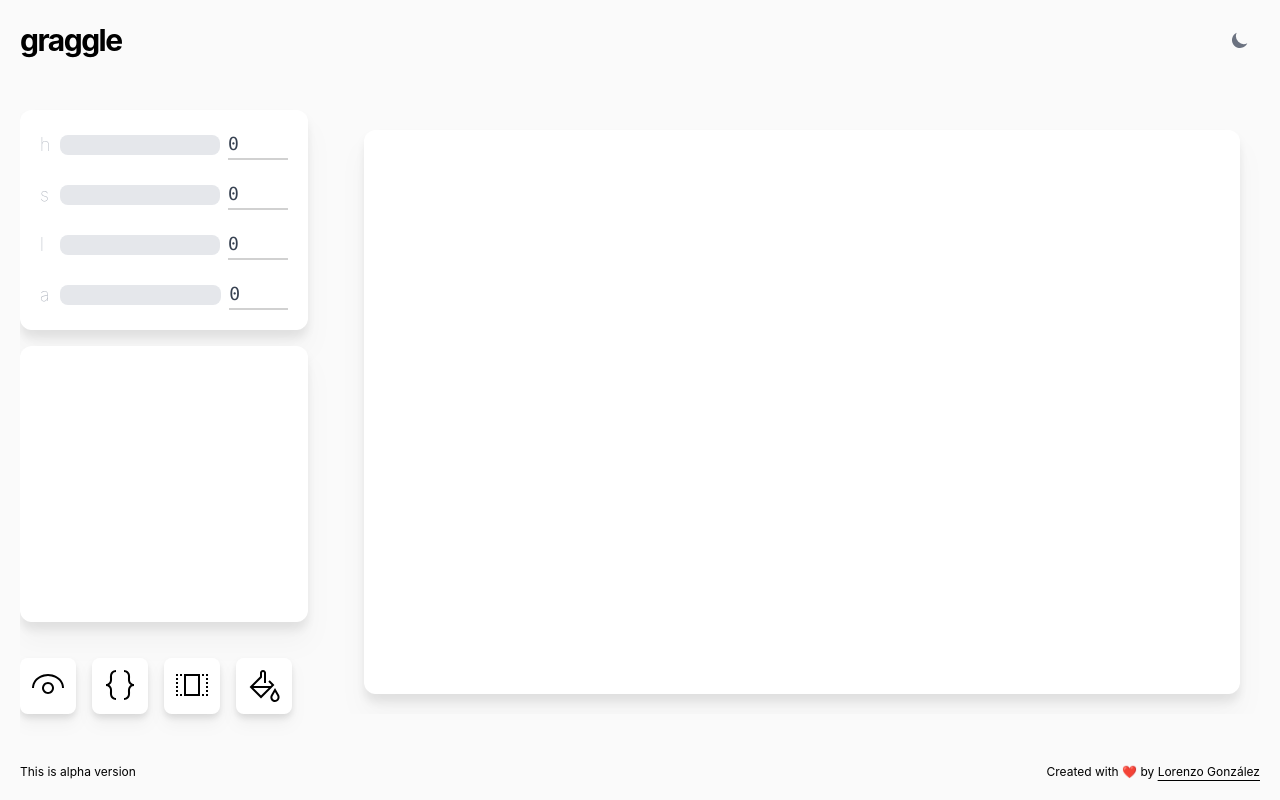
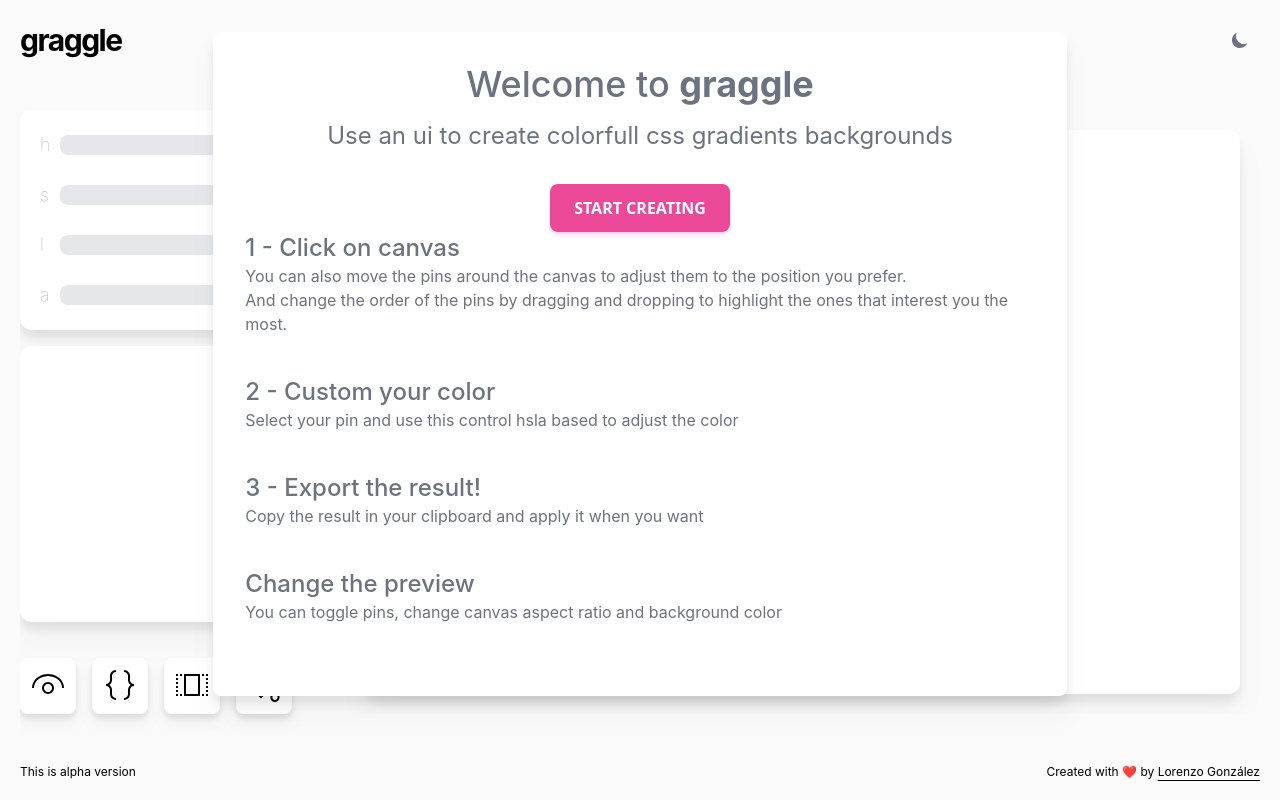
Before and after one commit to enzogdev/graggle-v0, a React (Vite) app: page / in a window 1280 px wide. Built offline with nearby package versions, Linux system fonts and the light colour scheme.

Commit message:
basic onboarding created

```diff
--- a/src/App.tsx
+++ b/src/App.tsx
@@ -2,7 +2,6 @@
 import Header from "./components/Navigation/Header";
 import Canvas from "./components/Canvas/Canvas";
 import SliderController from "./components/ToolBar/SliderController";
-// import CodeBlock from "./components/ToolBar/CodeBlock";
 import Footer from "./components/Navigation/Footer";
 import PinList from "./components/ToolBar/PinList";
 import Toolbar from "./components/ToolBar/ToolBar";
--- a/src/components/Navigation/Header.tsx
+++ b/src/components/Navigation/Header.tsx
@@ -1,5 +1,6 @@
+import { launchOnboarding } from "./Onboarding";
 import ThemeSwitcher from "./ThemeSwitcher";
-
+launchOnboarding();
 export default function Header() {
   return (
     <header className="w-full flex justify-between items-center dark:text-gray-100">
--- /dev/null
+++ b/src/components/Navigation/Onboarding.tsx
@@ -0,0 +1,74 @@
+import { createRoot } from "react-dom/client";
+
+export function Onboarding() {
+  const handleCloseOnboarding = (e) => {
+    e.preventDefault();
+    const elementoEliminar = document.getElementById("onboarding");
+
+    if (elementoEliminar && elementoEliminar.parentNode) {
+      elementoEliminar.parentNode.removeChild(elementoEliminar);
+    }
+  };
+
+  return (
+    <div
+      id="onboarding"
+      className="w-full p-8 text-gray-500 bg-white rounded-lg dark:text-gray-400 dark:bg-gray-800 "
+    >
+      <section className="text-center">
+        <h1 className="text-4xl font-medium mb-4">
+          Welcome to <span className="font-bold">graggle</span>
+        </h1>
+        <h2 className="text-2xl mb-8">
+          Use an ui to create colorfull css gradients backgrounds
+        </h2>
+        <button
+          onClick={handleCloseOnboarding}
+          className="rounded-lg bg-pink-500 py-3 px-6 font-sans font-bold uppercase text-white shadow-md shadow-pink-500/20 transition-all hover:shadow-lg hover:shadow-pink-500/40 focus:opacity-[0.85] focus:shadow-none active:opacity-[0.85] active:shadow-none disabled:pointer-events-none disabled:opacity-50 disabled:shadow-none"
+        >
+          Start creating
+        </button>
+      </section>
+      <section className="mb-10">
+        <h3 className="text-2xl font-medium">1 - Click on canvas</h3>
+        <p>
+          You can also move the pins around the canvas to adjust them to the
+          position you prefer.
+        </p>
+        <p>
+          And change the order of the pins by dragging and dropping to highlight
+          the ones that interest you the most.
+        </p>
+      </section>
+      <section className="mb-10">
+        <h3 className="text-2xl font-medium">2 - Custom your color</h3>
+        <p>
+          Select your pin and use this control hsla based to adjust the color
+        </p>
+      </section>
+      <section className="mb-10">
+        <h3 className="text-2xl font-medium">3 - Export the result!</h3>
+        <p>Copy the result in your clipboard and apply it when you want</p>
+      </section>
+      <section className="mb-10">
+        <h3 className="text-2xl font-medium">Change the preview</h3>
+        <p>
+          You can toggle pins, change canvas aspect ratio and background color
+        </p>
+      </section>
+    </div>
+  );
+}
+
+export function launchOnboarding() {
+  const onboardingElement = document.createElement("div");
+  const root = createRoot(onboardingElement);
+
+  root.render(
+    <div className="absolute top-0 left-0 w-2/3 right-0 mt-8 z-10 m-auto drop-shadow-xl">
+      <Onboarding />
+    </div>
+  );
+
+  document.body.appendChild(onboardingElement);
+}
```
